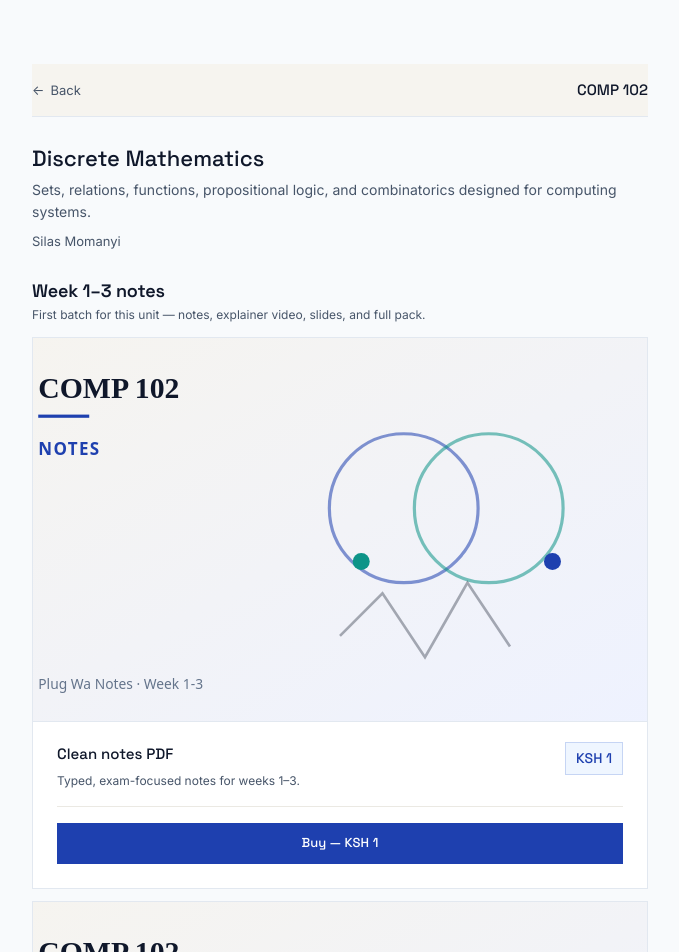
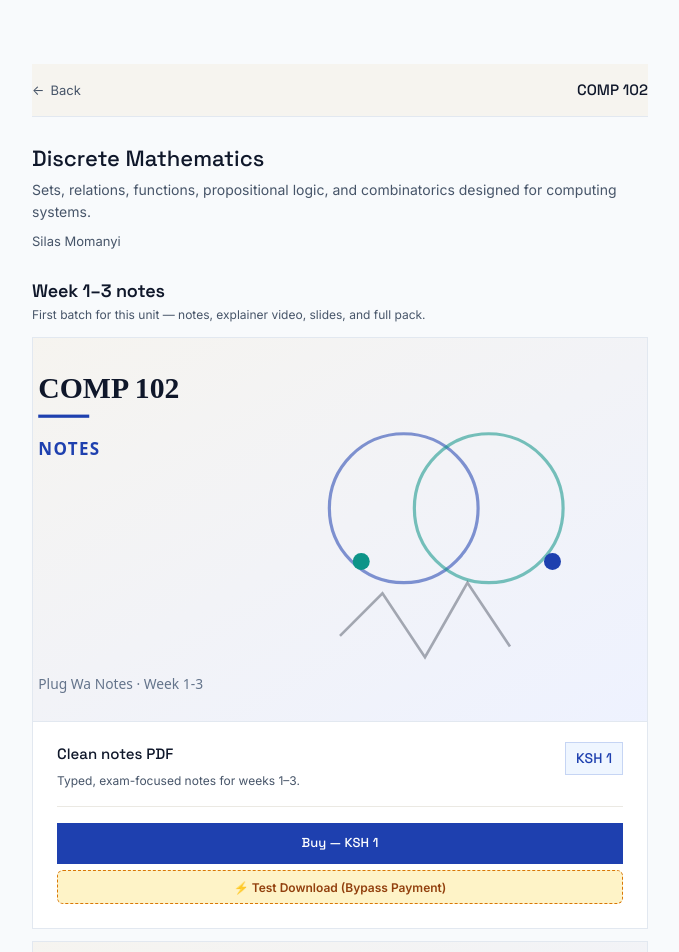
Before and after one commit to christopherhayes776236-cmyk/plug-wa-notes, a Next.js app: page /unit/comp102 in a window 1280 px wide. Shown: the top 952 px of the page, without its empty margins (300-979 px from the left). Built offline with nearby package versions, Linux system fonts and the light colour scheme.

Commit message:
feat: add temporary test download bypass button and sample study PDF

```diff
--- a/src/components/ProductCard.tsx
+++ b/src/components/ProductCard.tsx
@@ -143,12 +143,34 @@ export const ProductCard: React.FC<ProductCardProps> = ({ product, unitCode }) =
 
         <div className="product-card-action">
           {state === 'idle' && (
+            <div style={{ display: 'flex', flexDirection: 'column', gap: '0.4rem', width: '100%' }}>
               <button
                 className={`btn-buy${isBlue ? '' : ' btn-buy-teal'}`}
                 onClick={() => setState('entering_phone')}
               >
                 Buy — KSH {product.price}
               </button>
+              <button
+                type="button"
+                onClick={() => {
+                  setDownloadUrl(product.fileUrl || '/media/sample-notes.pdf');
+                  setState('paid');
+                }}
+                style={{
+                  background: '#FEF3C7',
+                  border: '1px dashed #D97706',
+                  color: '#92400E',
+                  fontSize: '0.75rem',
+                  padding: '0.4rem',
+                  borderRadius: '6px',
+                  cursor: 'pointer',
+                  fontWeight: 600,
+                  width: '100%',
+                }}
+              >
+                ⚡ Test Download (Bypass Payment)
+              </button>
+            </div>
           )}
 
           {state === 'entering_phone' && (
@@ -212,7 +234,7 @@ export const ProductCard: React.FC<ProductCardProps> = ({ product, unitCode }) =
               <StatusBanner status="paid" />
               <DownloadButton
                 fileUrl={downloadUrl}
-                fileName={`${unitCode.toLowerCase().replace(/\s+/g, '-')}-${product.type}`}
+                fileName={`${unitCode.toLowerCase().replace(/\s+/g, '-')}-${product.type}.pdf`}
                 productName={product.name}
               />
             </div>
```
Also changed, not shown: 1 other file (tests, documents, lock files or other folders). Lines whose indentation alone changed are shown as unchanged.
